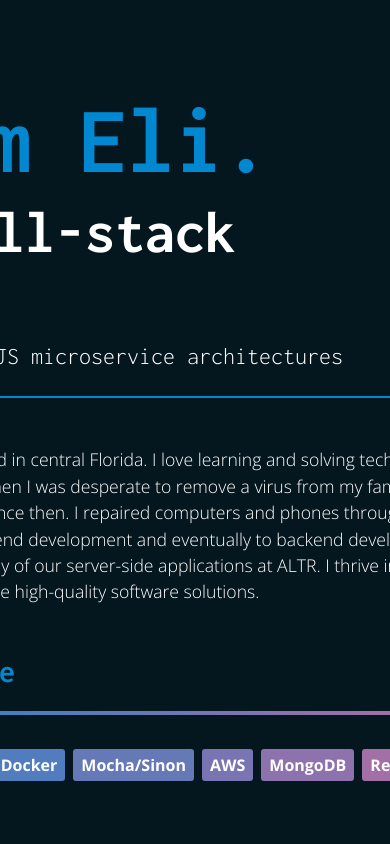
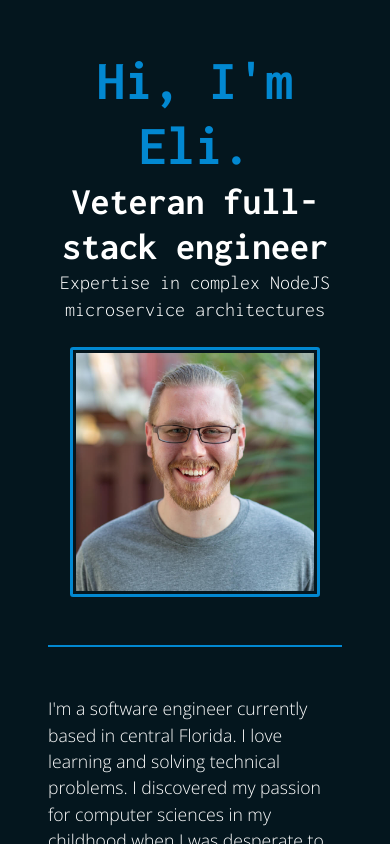
Before and after one commit to seriouslysexy/seriouslysexy, a React app: page / in a window 390 px wide. Built offline with nearby package versions, Linux system fonts and the light colour scheme.

Commit message:
added breakpoints, started on responsive styles, intro and prof pic now responsive down to 480px

```diff
--- a/src/components/introduction.jsx
+++ b/src/components/introduction.jsx
@@ -5,21 +5,36 @@ import Typography from "@mui/material/Typography";
 
 import ProfilePicture from "./profilePicture";
 
+import theme from "../theme";
+import useMediaQuery from '@mui/material/useMediaQuery';
+
 const styles = {
 	introContainer: {
 		width: "100%",
 		borderBottom: theme => "2px solid " + theme.palette.primary.main,
 		marginBottom: theme => theme.spacing(6),
-		paddingBottom: theme => theme.spacing(3)
+		paddingBottom: theme => theme.spacing(3),
+	},
+	introH2: {
+		[theme.breakpoints.between("md", "lg")]: {
+			fontSize: "3.25em"
+		},
+		[theme.breakpoints.between("sm", "md")]: {
+			fontSize: "2.5em"
+		}
 	}
 };
 
 function Introduction(props) {
-	return (<Box sx={styles.introContainer} display="flex" flexDirection="row" alignItems="center" justifyContent="space-between">
+	let useMobileLayout = useMediaQuery(theme.breakpoints.down("md"));
+
+	console.log("HI", theme.breakpoints.down("md"))
+
+	return (<Box sx={styles.introContainer} display="flex" flexDirection={ useMobileLayout ? "column" : "row"} alignItems="center" justifyContent={ useMobileLayout ? "flex-start" : "space-between"}>
 		<Box>
-			<Typography variant="h1" color="primary">Hi, I'm Eli.</Typography>
-			<Typography variant="h2">Veteran full-stack engineer</Typography>
-			<Typography variant="h5">Expertise in complex NodeJS microservice architectures</Typography>
+			<Typography align={ useMobileLayout ? "center" : "left" } variant="h1" color="primary">Hi, I'm Eli.</Typography>
+			<Typography sx={styles.introH2} align={ useMobileLayout ? "center" : "left" } variant="h2">Veteran full-stack engineer</Typography>
+			<Typography align={ useMobileLayout ? "center" : "left" } variant="h5">Expertise in complex NodeJS microservice architectures</Typography>
 		</Box>
 		<ProfilePicture />
 	</Box>);
--- a/src/components/layoutContainer.jsx
+++ b/src/components/layoutContainer.jsx
@@ -2,23 +2,26 @@ import React from "react";
 
 import Box from "@mui/material/Box";
 
-import ProfilePicture from "./profilePicture";
 import Introduction from "./introduction";
 import Skills from "./skillsHorizontal";
 import AboutMe from "./aboutMe";
 import WorkHistory from "./workHistory";
 import Footer from "./footer";
 
+import theme from "../theme";
+
 const styles = {
 	appContainer: {
 		width: "100%",
 		padding: "10vh 10vh 5vh",
-		background: theme => theme.palette.site.background
+		background: theme => theme.palette.site.background,
+		[theme.breakpoints.down("lg")]: {
+			padding: theme => theme.spacing(6)
+		}
 	},
 	content: {
-		paddingLeft: "50px",
 		maxWidth: "1250px",
-		minWidth: "1100px"
+		width: "100%"
 	}
 };
 
--- a/src/components/profilePicture.jsx
+++ b/src/components/profilePicture.jsx
@@ -1,6 +1,9 @@
 import React from "react";
 
 import Box from "@mui/material/Box";
+
+import theme from "../theme";
+import useMediaQuery from '@mui/material/useMediaQuery';
 
 import profilePicture from "../static/img/profilepicture.jpg";
 
@@ -14,13 +17,14 @@ const styles = {
 	}
 };
 
+function ProfilePicture(props) {
+	let useMobileLayout = useMediaQuery(theme.breakpoints.down("md"));
 
-function ProfilePicture(props) {
 	const size = props.size || "250";
 	const unit = props.unit || "px";
 	const final = size + unit;
 
-	return (<Box sx={{ width: final, height: final }} >
+	return (<Box sx={{ width: final, height: final, margin: useMobileLayout ? theme.spacing(3) : "0" }}>
 		<Box component="img" src={profilePicture} sx={styles.imgStyles} />
 	</Box>);
 }
--- a/src/components/styledLink.jsx
+++ b/src/components/styledLink.jsx
@@ -5,7 +5,7 @@ import Link from "@mui/material/Link";
 
 const styles = {
 	styledLink: {
-		padding: theme => theme.spacing(1) + " " + theme.spacing(2),
+		padding: theme => theme.spacing(1, 2),
 		color: theme => theme.palette.common.white,
 		fill: theme => theme.palette.common.white,
 		transition: "color .3s ease 0s, fill .3s ease 0s",
--- a/src/theme.js
+++ b/src/theme.js
@@ -1,4 +1,4 @@
-import { createTheme } from '@mui/material/styles';
+import { createTheme, responsiveFontSizes } from '@mui/material/styles';
 import { lightBlue, pink } from '@mui/material/colors';
 
 import "@fontsource/inconsolata/300.css";
@@ -16,7 +16,15 @@ const bgColor = "#04161e";
 const defaultMain = lightBlue[700];
 const defaultSecondary = pink[300];
 
-const theme = createTheme({
+let theme = createTheme({
+	breakpoints: {
+		values: {
+			xs: 480,
+			sm: 720,
+			md: 1100,
+			lg: 1400
+		}
+	},
 	typography: {
 		fontFamily: baseFont,
 		h1: { fontFamily: headingFont, fontWeight: "700" },
@@ -75,4 +83,6 @@ const theme = createTheme({
 	}
 });
 
+theme = responsiveFontSizes(theme);
+
 export default theme;
```
